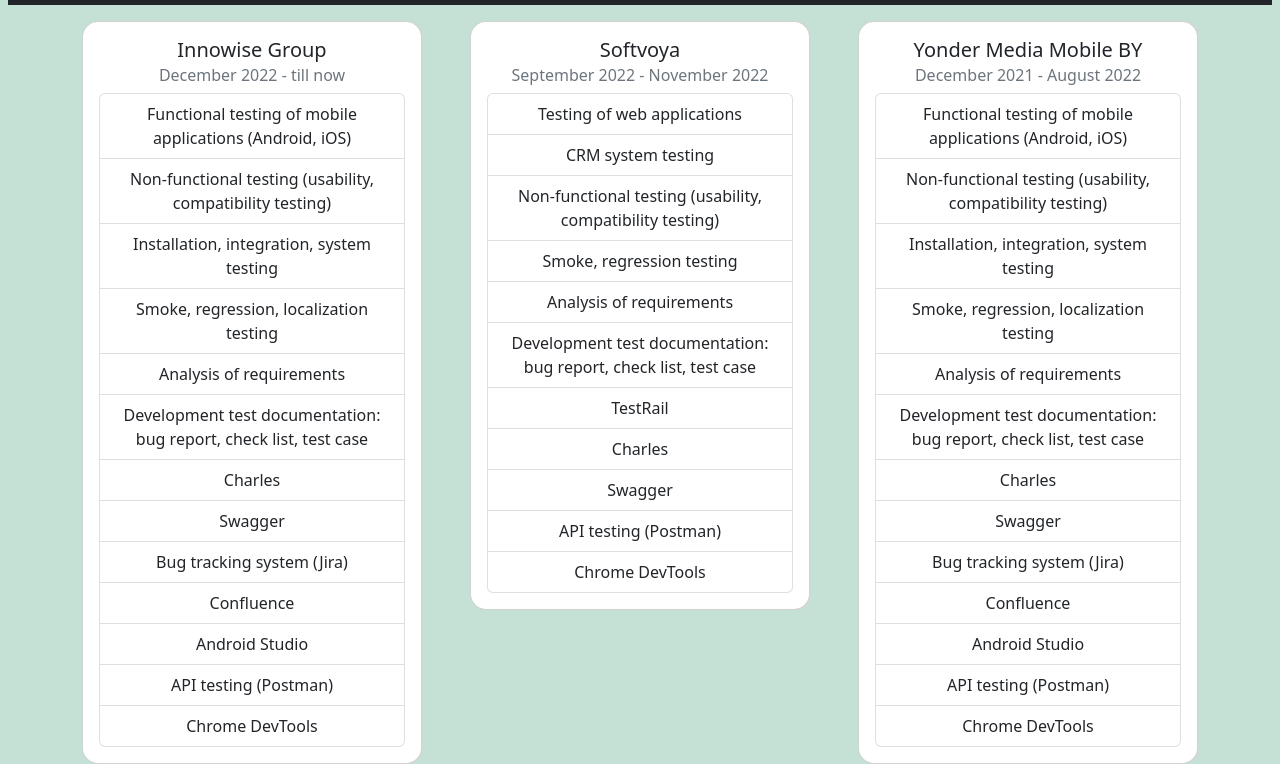
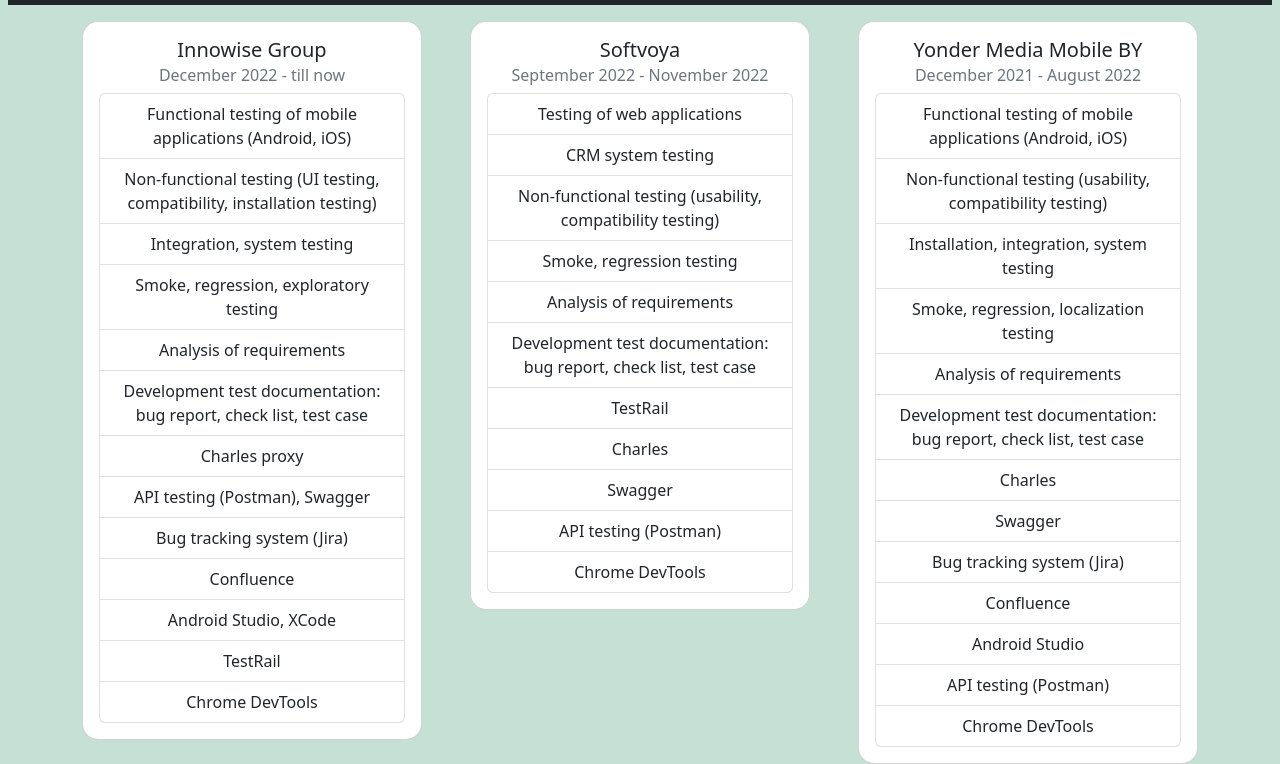
Before and after one commit to AlexanderMazhul/AlexanderMazhul.github.io, a plain HTML site: page My experience.html in a window 1280 px wide. Shown: the part 59-823 px from the top of the page. Drawn offline with nearby package versions, Linux system fonts and the light colour scheme.

Commit message:
changes to innowise experience

```diff
--- a/My experience.html
+++ b/My experience.html
@@ -76,25 +76,24 @@
                   Functional testing of mobile applications (Android, iOS)
                 </li>
                 <li class="list-group-item">
-                  Non-functional testing (usability, compatibility testing)
+                  Non-functional testing (UI testing, compatibility,
+                  installation testing)
                 </li>
+                <li class="list-group-item">Integration, system testing</li>
                 <li class="list-group-item">
-                  Installation, integration, system testing
-                </li>
-                <li class="list-group-item">
-                  Smoke, regression, localization testing
+                  Smoke, regression, exploratory testing
                 </li>
                 <li class="list-group-item">Analysis of requirements</li>
                 <li class="list-group-item">
                   Development test documentation: bug report, check list, test
                   case
                 </li>
-                <li class="list-group-item">Charles</li>
-                <li class="list-group-item">Swagger</li>
+                <li class="list-group-item">Charles proxy</li>
+                <li class="list-group-item">API testing (Postman), Swagger</li>
                 <li class="list-group-item">Bug tracking system (Jira)</li>
                 <li class="list-group-item">Confluence</li>
-                <li class="list-group-item">Android Studio</li>
-                <li class="list-group-item">API testing (Postman)</li>
+                <li class="list-group-item">Android Studio, XCode</li>
+                <li class="list-group-item">TestRail</li>
                 <li class="list-group-item">Chrome DevTools</li>
               </ul>
             </div>
```
